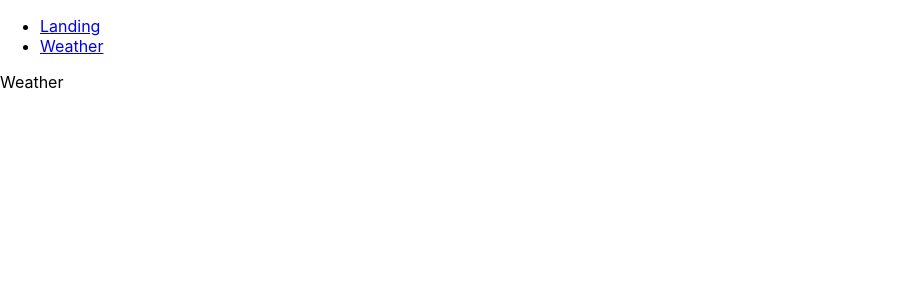
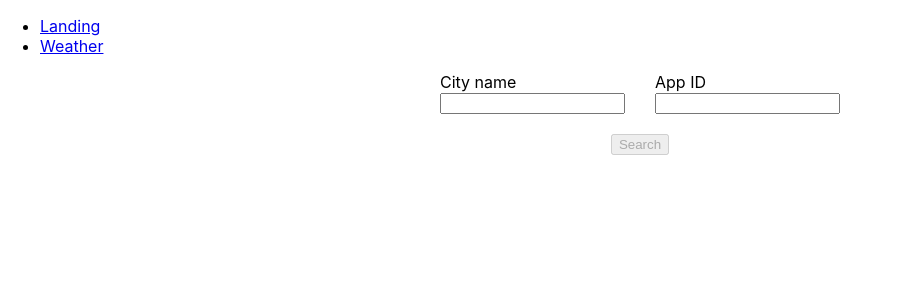
Before and after one commit to Quang-Tuyen-DINH/weather-app, a React (Create React App) app: page /weather in a window 1280 px wide. Shown: the top 300 px of the page, without its empty margins (0-902 px from the left). Built offline with nearby package versions, Linux system fonts and the light colour scheme.

Commit message:
Can call API and map cities card

```diff
--- /dev/null
+++ b/src/components/forms/city-input/CityInput.scss
@@ -0,0 +1,30 @@
+.sesamm-app__city-input {
+  width: 100%;
+  &__inputs {
+    width: 100%;
+    display: flex;
+    justify-content: center;
+    gap: 30px;
+    margin: 0 0 20px 0;
+    &__city-name {
+      &__label {
+        display: block;
+      }
+      &__input {
+
+      }
+    }
+    &__app-id {
+      &__label {
+        display: block;
+      }
+      &__input {
+
+      }
+    }
+  }
+  &__search-button {
+    display: block;
+    margin: 0 auto;
+  }
+}
--- /dev/null
+++ b/src/components/forms/city-input/CityInput.tsx
@@ -0,0 +1,44 @@
+import { useState } from 'react';
+import './CityInput.scss';
+
+function CityInput(props: {
+  searchCity: any
+}) {
+const [city, setCity] = useState<string>('');
+const [appId, setAppId] = useState<string>('');
+
+const handleSearch = () => {
+  props.searchCity({
+    city: city,
+    appId: appId
+  });
+}
+
+  return (
+    <div className='sesamm-app__city-input'>
+      <div className='sesamm-app__city-input__inputs'>
+        <div className='sesamm-app__city-input__inputs__city-name'>
+          <label className='sesamm-app__city-input__inputs__city-name__label'>City name</label>
+          <input
+            className='sesamm-app__city-input__inputs__city-name__input'
+            onChange={event => setCity(event.target.value)}
+          ></input>
+        </div>
+        <div className='sesamm-app__city-input__inputs__app-id'>
+          <label className='sesamm-app__city-input__inputs__app-id__label'>App ID</label>
+          <input
+            className='sesamm-app__city-input__inputs__app-id__input'
+            onChange={event => setAppId(event.target.value)}
+          ></input>
+        </div>
+      </div>
+      <button
+        className='sesamm-app__city-input__search-button'
+        disabled={(city.length < 1 || appId.length < 1)}
+        onClick={handleSearch}
+      >Search</button>
+    </div>
+  )
+}
+
+export default CityInput
--- /dev/null
+++ b/src/components/ui/city-card/CityCard.tsx
@@ -0,0 +1,36 @@
+import React from 'react'
+import { City } from '../../../shared/models/City.model'
+
+function CityCard(props: {city: City}) {
+  return (
+    <div className='sesamm-app__city'>
+      <div className='sesamm-app__city__left'>
+        <span className='sesamm-app__city__left__name'>{props.city.name}</span>
+        <div className='sesamm-app__city__left__country'>
+          <span className='sesamm-app__city__left__country__name'>{props.city.sys.country}</span>
+          <img
+            className='sesamm-app__city__left__country__flag-icon'
+            src={`https://openweathermap.org/images/flags/${props.city.sys.country.toLowerCase()}.png`}
+            alt={props.city.sys.country}
+          />
+        </div>
+      </div>
+      <div className='sesamm-app__city__right'>
+        <div className='sesamm-app__city__right__weather'>
+          <img
+            className='sesamm-app__city__right__weather__icon'
+            src={`https://openweathermap.org/img/wn/${props.city.weather[0].icon}@2x.png`}
+            alt={props.city.weather[0].main}
+          />
+          <span className='sesamm-app__city__right__weather__temp'>{props.city.weather[0].main}</span>
+        </div>
+        <div className='sesamm-app__city__right__coordinations'>
+          <span className='sesamm-app__city__right__coordinations__lat'>{props.city.coord.lat}</span>
+          <span className='sesamm-app__city__right__coordinations__lon'>{props.city.coord.lon}</span>
+        </div>
+      </div>
+    </div>
+  )
+}
+
+export default CityCard
--- a/src/pages/weather/Weather.tsx
+++ b/src/pages/weather/Weather.tsx
@@ -1,8 +1,47 @@
-import React from 'react'
+import { useState } from 'react';
+import CityInput from '../../components/forms/city-input/CityInput';
+import CityCard from '../../components/ui/city-card/CityCard';
+import weatherService from '../../services/openweathermap/openweathermap.service';
+import { City } from '../../shared/models/City.model';
+import { CityDetails } from '../../shared/models/CityDetails.model';
+import './Weather.scss';
 
 function Weather() {
+  const [appId, setAppId] = useState<string>('');
+  const [foundCities, setFoundCities] = useState<City[]>([]);
+  const [selectedCity, setSelectedCity] = useState<CityDetails>();
+
+  const findCity = async (coordinations: {
+    city: string,
+    appId: string
+  }) => {
+    setAppId(coordinations.appId);
+    await weatherService.findCities(coordinations.city, coordinations.appId)
+      .then((response) => {
+        setFoundCities(response.data.list);
+        console.log(foundCities)
+      })
+      .catch((err) => {
+        console.log(err.response.data.message)
+      });
+  }
+
+  const getCity = async (coordinations: {
+    lon: number,
+    lat: number
+  }) => {
+    await weatherService.getCity(coordinations.lon, coordinations.lat, appId);
+  }
+
   return (
-    <div>Weather</div>
+    <div className='sesamm-app__weather'>
+      <CityInput searchCity={findCity}/>
+      <div className='sesamm-app__weather__cities-list'>
+        {foundCities.map((city: City) => (
+          <CityCard city={city} />
+        ))}
+      </div>
+    </div>
   )
 }
 
--- /dev/null
+++ b/src/services/openweathermap/openweathermap.service.tsx
@@ -0,0 +1,15 @@
+import axios from "axios";
+
+const weatherService = {
+  async findCities(cityName: string, appId: string) {
+    const cities = await axios.get(`${process.env.REACT_APP_WEATHER_API}/find?q=${cityName}&appid=${appId}&units=metric`);
+    return cities;
+  },
+
+  async getCity(lon: number, lat: number, appId: string) {
+    const city = await axios.get(`${process.env.REACT_APP_WEATHER_API}/onecall?lat=${lat}&lon=${lon}&units=metric&appid=${appId}`);
+    return city;
+  }
+}
+
+export default weatherService;
--- /dev/null
+++ b/src/shared/models/CityDetails.model.tsx
@@ -0,0 +1,4 @@
+export interface CityDetails {
+  lat: number,
+  lon: number,
+}
```
Also changed, not shown: src/shared/models/City.model.tsx (added, +31 -0 lines), src/components/ui/city-card/CityCard.scss (added).
